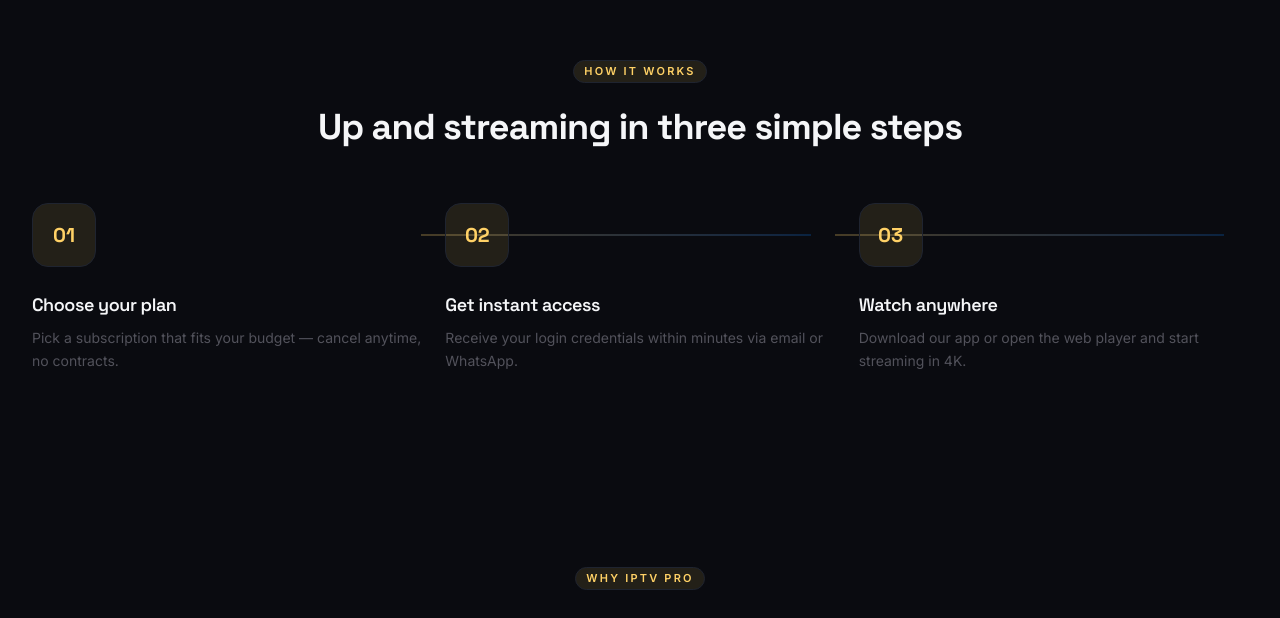
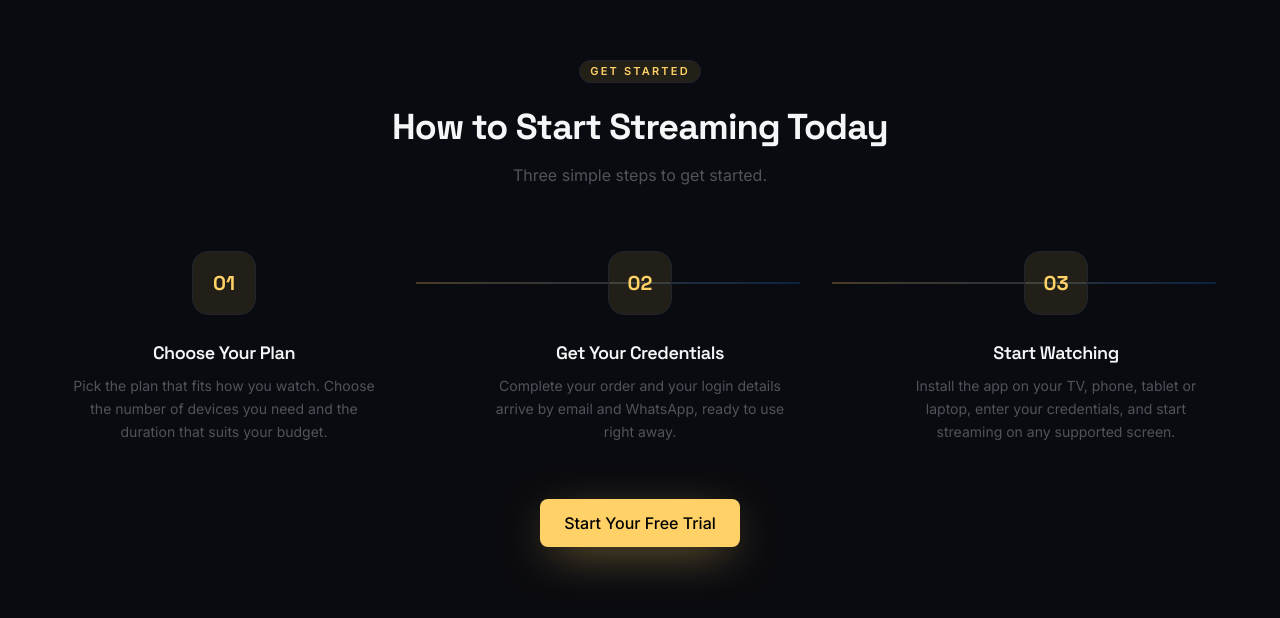
Before and after one commit to WebApp07/Iptv-pro, a Next.js app: page / in a window 1280 px wide. Shown: the part 3590-4208 px from the top of the page. Built offline with nearby package versions, Linux system fonts and the light colour scheme.

Commit message:
feat: add get started section with three-step timeline

```diff
--- a/src/app/(marketing)/page.tsx
+++ b/src/app/(marketing)/page.tsx
@@ -2,7 +2,7 @@ import { Hero } from "@/components/home/hero";
 import { PopularChannels } from "@/components/popular-channels";
 import { Streaming } from "@/components/home/streaming";
 import { Sports } from "@/components/home/sports";
-import { HowItWorks } from "@/components/home/how-it-works";
+import { GetStarted } from "@/components/get-started";
 import { WhyChooseUs } from "@/components/home/why-choose-us";
 import { Pricing } from "@/components/home/pricing";
 import { CustomerFeedback } from "@/components/customer-feedback";
@@ -16,7 +16,7 @@ export default function HomePage() {
       <PopularChannels />
       <Streaming />
       <Sports />
-      <HowItWorks />
+      <GetStarted />
       <WhyChooseUs />
       <Pricing />
       <CustomerFeedback />
--- /dev/null
+++ b/src/components/get-started.tsx
@@ -0,0 +1,83 @@
+import Link from "next/link";
+import { Badge } from "@/components/ui/badge";
+import { buttonVariants } from "@/components/ui/button";
+import { cn } from "@/lib/utils";
+
+const steps = [
+  {
+    number: "01",
+    title: "Choose Your Plan",
+    description:
+      "Pick the plan that fits how you watch. Choose the number of devices you need and the duration that suits your budget.",
+  },
+  {
+    number: "02",
+    title: "Get Your Credentials",
+    description:
+      "Complete your order and your login details arrive by email and WhatsApp, ready to use right away.",
+  },
+  {
+    number: "03",
+    title: "Start Watching",
+    description:
+      "Install the app on your TV, phone, tablet or laptop, enter your credentials, and start streaming on any supported screen.",
+  },
+];
+
+export function GetStarted() {
+  return (
+    <section className="relative py-24">
+      <div className="mx-auto max-w-7xl px-4 sm:px-6 lg:px-8">
+        <div className="text-center">
+          <Badge
+            variant="outline"
+            className="border-[#ffd166]/40 bg-[#ffd166]/10 text-[11px] font-semibold uppercase tracking-[0.2em] text-[#ffd166]"
+          >
+            Get Started
+          </Badge>
+          <h2 className="font-display mx-auto mt-6 max-w-2xl text-3xl font-bold tracking-tight sm:text-4xl">
+            How to Start Streaming Today
+          </h2>
+          <p className="mx-auto mt-4 max-w-xl text-muted">
+            Three simple steps to get started.
+          </p>
+        </div>
+
+        <div className="relative mt-16 grid gap-12 md:grid-cols-3 md:gap-8">
+          {steps.map((step, index) => (
+            <div
+              key={step.number}
+              className="group relative flex flex-col items-center text-center animate-[hero-fade-in_0.7s_ease-out_both]"
+              style={{ animationDelay: `${index * 120}ms` }}
+            >
+              {index < steps.length - 1 && (
+                <div className="pointer-events-none absolute left-1/2 top-8 hidden h-px w-full -translate-y-1/2 bg-gradient-to-r from-[#ffd166]/50 to-[#046bd2]/50 md:left-full md:block" />
+              )}
+              <div className="relative flex h-16 w-16 items-center justify-center rounded-2xl border border-[#ffd166]/30 bg-[#ffd166]/10 font-display text-xl font-bold text-[#ffd166] transition-transform duration-300 group-hover:scale-110 group-hover:border-[#ffd166]/60">
+                {step.number}
+              </div>
+              <h3 className="font-display mt-6 text-lg font-semibold tracking-tight">
+                {step.title}
+              </h3>
+              <p className="mt-2 max-w-xs text-sm leading-relaxed text-muted">
+                {step.description}
+              </p>
+            </div>
+          ))}
+        </div>
+
+        <div className="mt-14 flex justify-center">
+          <Link
+            href="/free-trial"
+            className={cn(
+              buttonVariants({ size: "lg" }),
+              "bg-[#ffd166] text-black shadow-[0_12px_48px_-12px] shadow-[#ffd166]/60 transition-colors hover:bg-[#f4c255]"
+            )}
+          >
+            Start Your Free Trial
+          </Link>
+        </div>
+      </div>
+    </section>
+  );
+}
--- a/src/components/home/how-it-works.tsx
+++ /dev/null
@@ -1,61 +0,0 @@
-import { Badge } from "@/components/ui/badge";
-
-const steps = [
-  {
-    number: "01",
-    title: "Choose your plan",
-    description:
-      "Pick a subscription that fits your budget — cancel anytime, no contracts.",
-  },
-  {
-    number: "02",
-    title: "Get instant access",
-    description:
-      "Receive your login credentials within minutes via email or WhatsApp.",
-  },
-  {
-    number: "03",
-    title: "Watch anywhere",
-    description:
-      "Download our app or open the web player and start streaming in 4K.",
-  },
-];
-
-export function HowItWorks() {
-  return (
-    <section className="relative py-24">
-      <div className="mx-auto max-w-7xl px-4 sm:px-6 lg:px-8">
-        <div className="text-center">
-          <Badge
-            variant="outline"
-            className="border-[#ffd166]/40 bg-[#ffd166]/10 text-[11px] font-semibold uppercase tracking-[0.2em] text-[#ffd166]"
-          >
-            How It Works
-          </Badge>
-          <h2 className="font-display mx-auto mt-6 max-w-2xl text-3xl font-bold tracking-tight sm:text-4xl">
-            Up and streaming in three simple steps
-          </h2>
-        </div>
-
-        <div className="mt-14 grid gap-10 md:grid-cols-3 md:gap-6">
-          {steps.map((step, index) => (
-            <div key={step.number} className="relative text-center md:text-left">
-              {index < steps.length - 1 && (
-                <div className="pointer-events-none absolute left-1/2 top-8 hidden h-px w-full -translate-y-1/2 bg-gradient-to-r from-[#ffd166]/50 to-[#046bd2]/50 md:left-full md:block" />
-              )}
-              <div className="relative mx-auto flex h-16 w-16 items-center justify-center rounded-2xl border border-[#ffd166]/30 bg-[#ffd166]/10 font-display text-xl font-bold text-[#ffd166] md:mx-0">
-                {step.number}
-              </div>
-              <h3 className="font-display mt-6 text-lg font-semibold tracking-tight">
-                {step.title}
-              </h3>
-              <p className="mt-2 text-sm leading-relaxed text-muted">
-                {step.description}
-              </p>
-            </div>
-          ))}
-        </div>
-      </div>
-    </section>
-  );
-}
```
